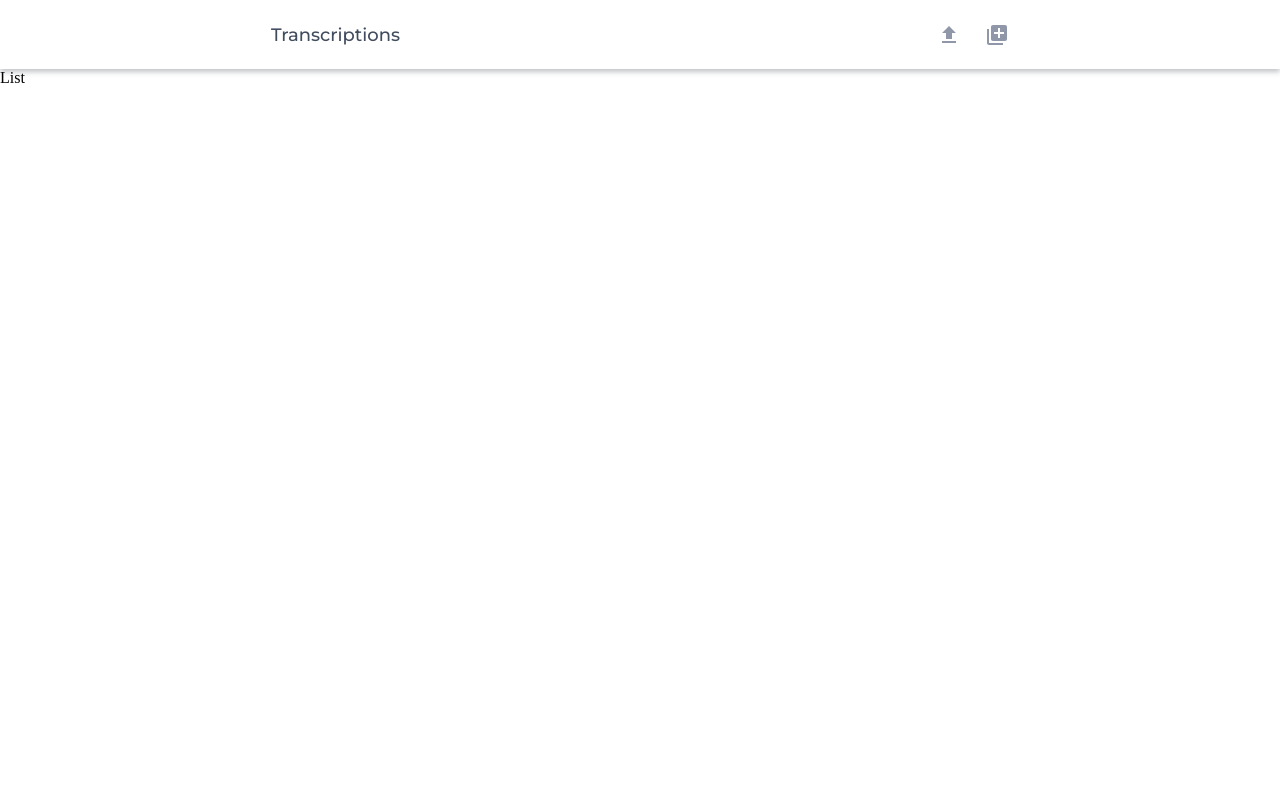
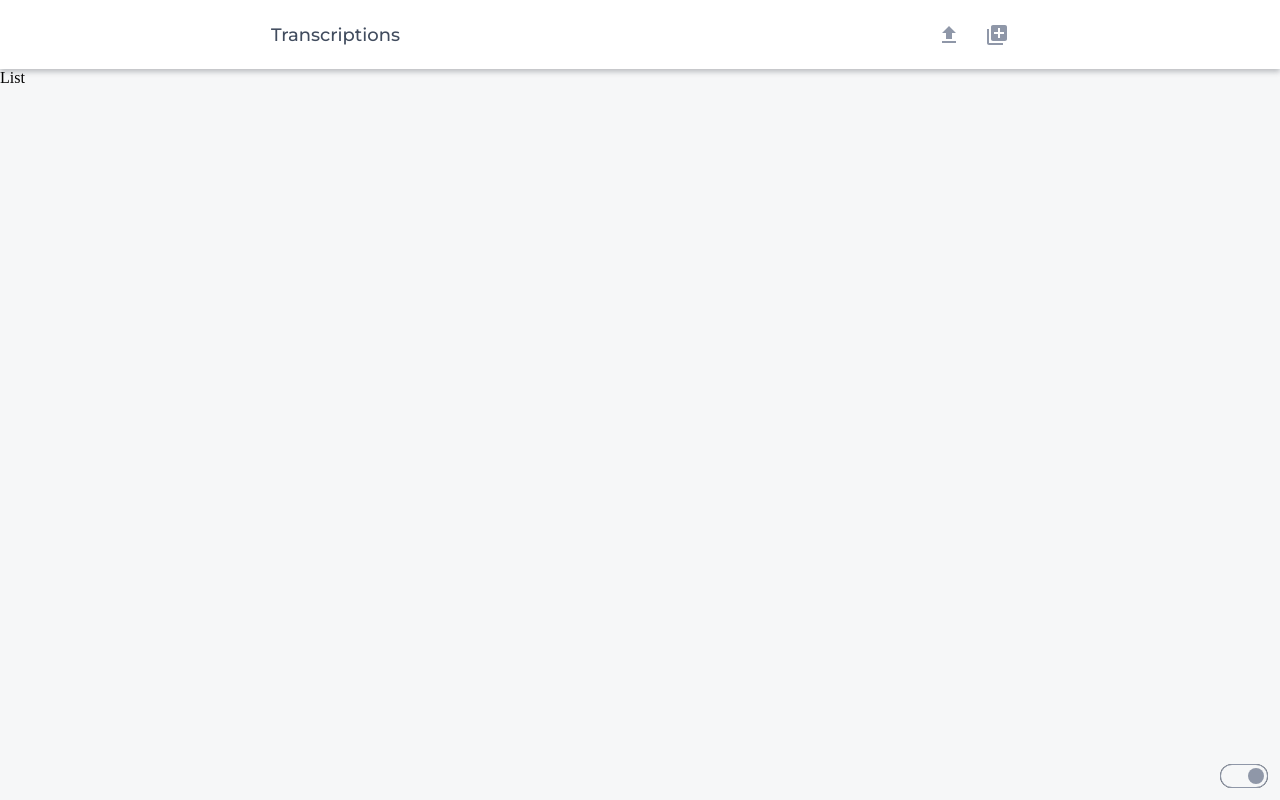
Before and after one commit to Unbabel/frontend-challenge, a Vue app: page / in a window 1280 px wide. Built offline with nearby package versions, Linux system fonts and the light colour scheme.

Commit message:
feat: add dark/light mode switch

```diff
--- /dev/null
+++ b/src/assets/css/__variables.css
@@ -0,0 +1,11 @@
+:root {
+    --unb-app-title: #414C5E;
+    --unb-item-title: #566074;
+    --unb-item-content: #778195;
+
+    --background-light: #F6F7F8;
+    --shadow-light: rgba(57, 63, 72, 0.3);
+
+    --background-dark: #161d26;
+    --shadow-dark: rgba(72, 66, 57, 0.3);
+}
--- /dev/null
+++ b/src/assets/css/dark.scss
@@ -0,0 +1,16 @@
+.dark {
+    .header {
+        background-color: var(--background-dark);
+        color: #8F97A8;
+        box-shadow: 0 3px 5px var(--shadow-dark);
+    }
+
+    .notes {
+        background-color: var(--background-dark);
+        color: white;
+    }
+
+    footer {
+        background-color: var(--background-dark);
+    }
+}
--- /dev/null
+++ b/src/assets/css/light.scss
@@ -0,0 +1,13 @@
+.header {
+    background-color: white;
+    color: var(--unb-app-title);
+    box-shadow: 0 3px 5px var(--shadow-light);
+}
+
+.notes {
+    background-color: var(--background-light);
+}
+
+footer {
+    background-color: var(--background-light);
+}
--- a/src/assets/css/styles.css
+++ b/src/assets/css/styles.css
@@ -1,12 +1,11 @@
 @import url('https://fonts.googleapis.com/css2?family=Montserrat:wght@500;600&display=swap');
 @import url('https://fonts.googleapis.com/css2?family=Open+Sans&display=swap');
-
-:root {
-    --unb-app-title: #414C5E;
-    --unb-item-title: #566074;
-    --unb-item-content: #778195;
-}
+@import './__variables.css';
 
 body {
     margin: 0;
 }
+
+#app {
+    height: 100vh;
+}
--- /dev/null
+++ b/src/components/Footer.vue
@@ -0,0 +1,93 @@
+<template>
+    <footer>
+        <div class='toggle-switch'>
+            <label>
+                <input type='checkbox' @change="toggleTheme()" checked>
+                <span class='slider'></span>
+            </label>
+        </div>
+    </footer>
+</template>
+
+<script lang="ts">
+import { defineComponent } from 'vue'
+
+export default defineComponent({
+    methods: {
+        toggleTheme() {
+            document.getElementById('app')?.classList.toggle('dark')
+        }
+    }
+})
+</script>
+
+<style lang="scss" scoped>
+$light: var(--background-light);
+$dark: var(--background-dark);
+$button-color: #8F97A8;
+
+footer {
+    position: sticky;
+    bottom: 0;
+
+    display: flex;
+    justify-content: flex-end;
+
+    height: 24px;
+    padding-right: 12px;
+    padding-bottom: 12px;
+}
+
+.toggle-switch {
+  position: relative;
+  width: 48px;
+}
+
+label {
+  position: absolute;
+  width: 100%;
+  height: 24px;
+  background-color: $dark;
+  border-radius: 50px;
+  cursor: pointer;
+}
+
+input {
+  position: absolute;
+  display: none;
+}
+
+.slider {
+  position: absolute;
+  width: 100%;
+  height: 100%;
+  border-radius: 50px;
+  transition: 0.3s;
+  border: 1px solid $button-color;
+  box-sizing: border-box;
+}
+
+input:checked ~ .slider {
+  background-color: $light;
+  border: 1px solid $button-color;
+}
+
+.slider::before {
+  content: "";
+  position: absolute;
+  top: 3px;
+  left: 4px;
+  width: 16px;
+  height: 16px;
+  border-radius: 50%;
+  box-shadow: inset 5px 0 0 1px $button-color;
+  background-color: $dark;
+  transition: 0.3s;
+}
+
+input:checked ~ .slider::before {
+  transform: translateX(23px);
+  background-color: $button-color;
+  box-shadow: none;
+}
+</style>
--- a/src/components/Header.vue
+++ b/src/components/Header.vue
@@ -41,8 +41,6 @@ export default defineComponent({
 	justify-content: center;
 
 	height: 69px;
-	background-color: white;
-	box-shadow: 0 3px 5px rgba(57, 63, 72, 0.3);
 
 	&__content {
 		display: flex;
@@ -60,7 +58,6 @@ export default defineComponent({
 		font-family: 'Montserrat', sans-serif;
 		font-weight: 500;
 		font-size: 18px;
-		color: var(--unb-app-title);
 	}
 
 	&__buttons {
--- a/src/components/List.vue
+++ b/src/components/List.vue
@@ -1,5 +1,7 @@
 <template>
-    <div>List</div>
+    <section class="notes">
+        <div>List</div>
+    </section>
 </template>
 
 <script lang="ts">
@@ -7,3 +9,11 @@ import { defineComponent } from 'vue'
 
 export default defineComponent({})
 </script>
+
+<style lang="scss" scoped>
+$header: 69px;
+$footer: 36px;
+.notes {
+    min-height: calc(100% - $header - $footer);
+}
+</style>
--- a/src/pages/Home.vue
+++ b/src/pages/Home.vue
@@ -1,17 +1,20 @@
 <template>
     <Header />
     <List />
+    <Footer />
 </template>
 
 <script lang="ts">
 import { defineComponent } from 'vue'
 import Header from '@/components/Header.vue'
 import List from '@/components/List.vue'
+import Footer from '@/components/Footer.vue'
 
 export default defineComponent({
     components: {
         Header,
-        List
+        List,
+        Footer
     }
 })
 </script>
--- a/vite.config.ts
+++ b/vite.config.ts
@@ -9,5 +9,15 @@ export default defineConfig({
     alias: {
       '@': path.resolve(__dirname, './src'),
     }
+  },
+  css: {
+    preprocessorOptions: {
+      scss: {
+        additionalData: `
+          @import "./src/assets/css/light.scss";
+          @import "./src/assets/css/dark.scss";
+        `
+      }
+    }
   }
 })
```
